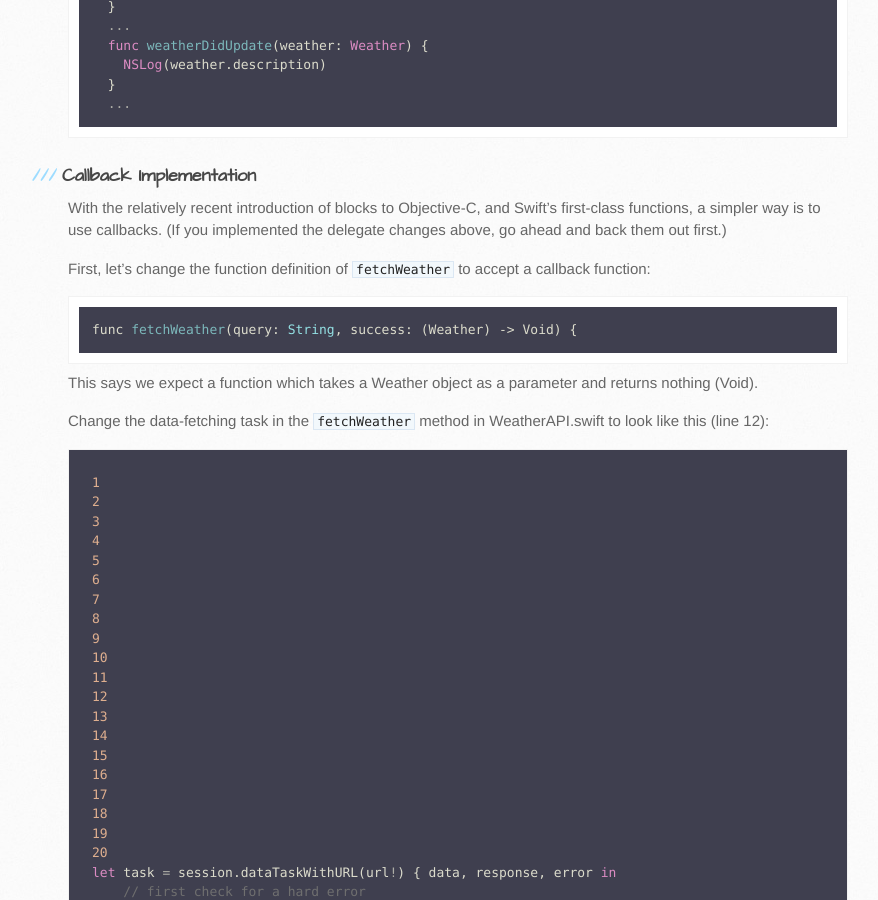
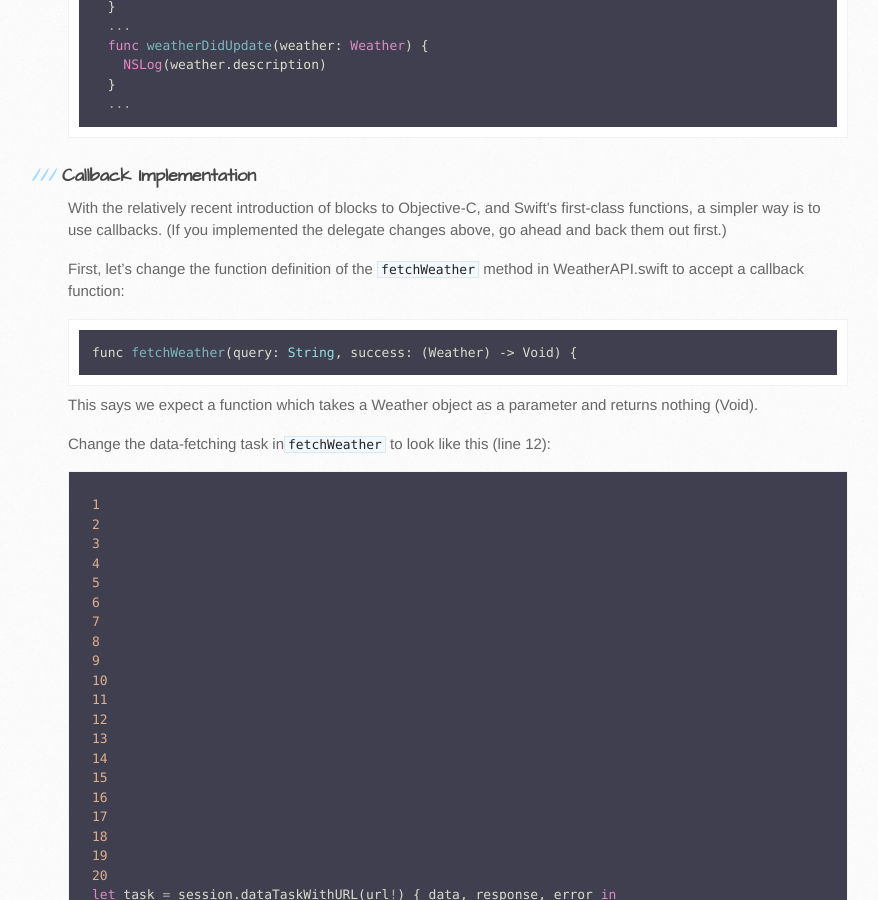
Before and after one commit to bgreenlee/WeatherBar, a Jekyll site: the page built from index.md, in a window 1280 px wide and 900 px high, scrolled down 17581 px. Shown: the whole window, without its empty margins (72-950 px from the left). Built offline with Jekyll 4.4.1, drawn with Linux system fonts in a browser that asks for light colours; nearby versions of some CDN libraries; part of the change alters nothing that is shown.

Commit message:
More tweaks

```diff
--- a/index.md
+++ b/index.md
@@ -550,7 +550,7 @@ class StatusMenuController: NSObject, WeatherAPIDelegate {
 
 With the relatively recent introduction of blocks to Objective-C, and Swift's first-class functions, a simpler way is to use callbacks. (If you implemented the delegate changes above, go ahead and back them out first.)
 
-First, let's change the function definition of `fetchWeather` to accept a callback function:
+First, let's change the function definition of the `fetchWeather` method in _WeatherAPI.swift_ to accept a callback function:
 
 ~~~ swift
 func fetchWeather(query: String, success: (Weather) -> Void) {
@@ -558,7 +558,7 @@ func fetchWeather(query: String, success: (Weather) -> Void) {
 
 This says we expect a function which takes a Weather object as a parameter and returns nothing (Void).
 
-Change the data-fetching task in the `fetchWeather` method in _WeatherAPI.swift_ to look like this (line 12):
+Change the data-fetching task in`fetchWeather` to look like this (line 12):
 
 {% highlight swift linenos %}
 let task = session.dataTaskWithURL(url!) { data, response, error in
```
Also changed, not shown: 1 other file.
